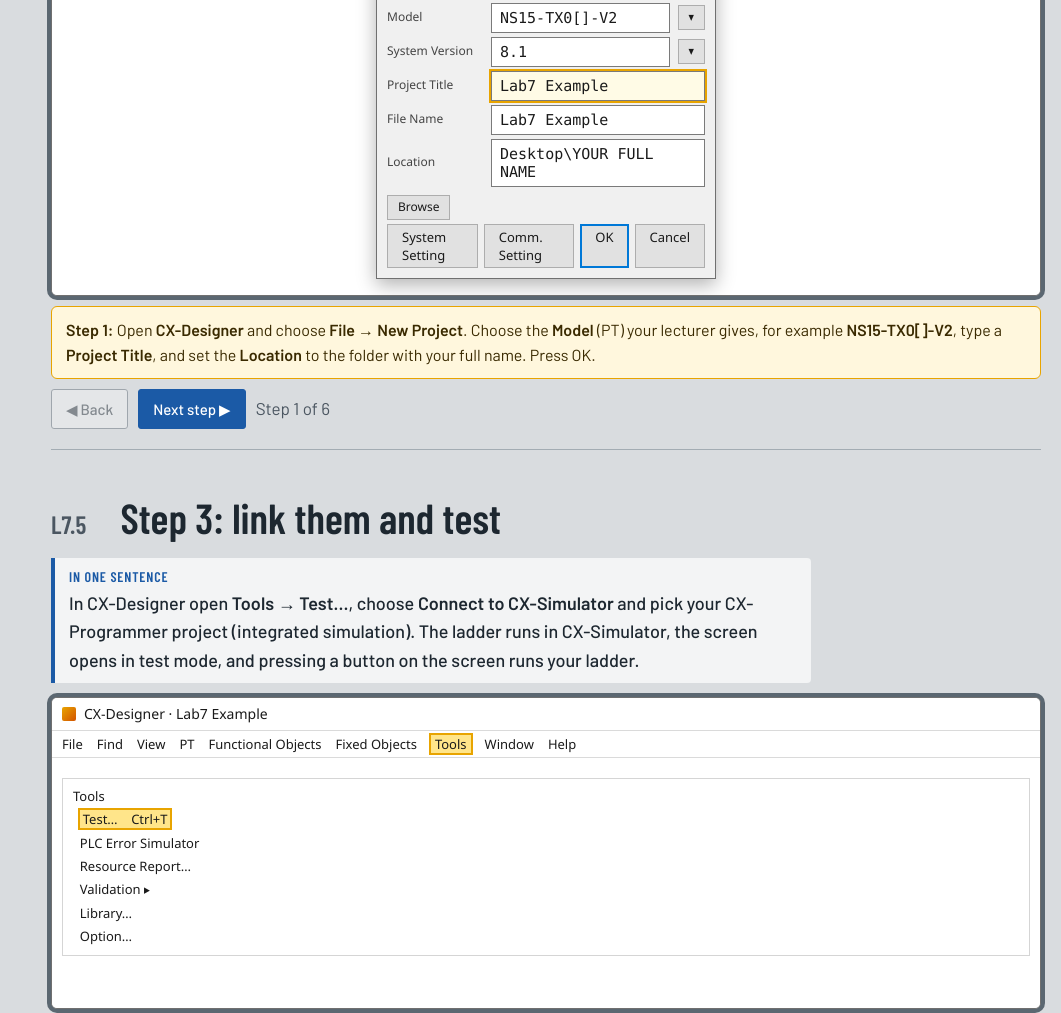
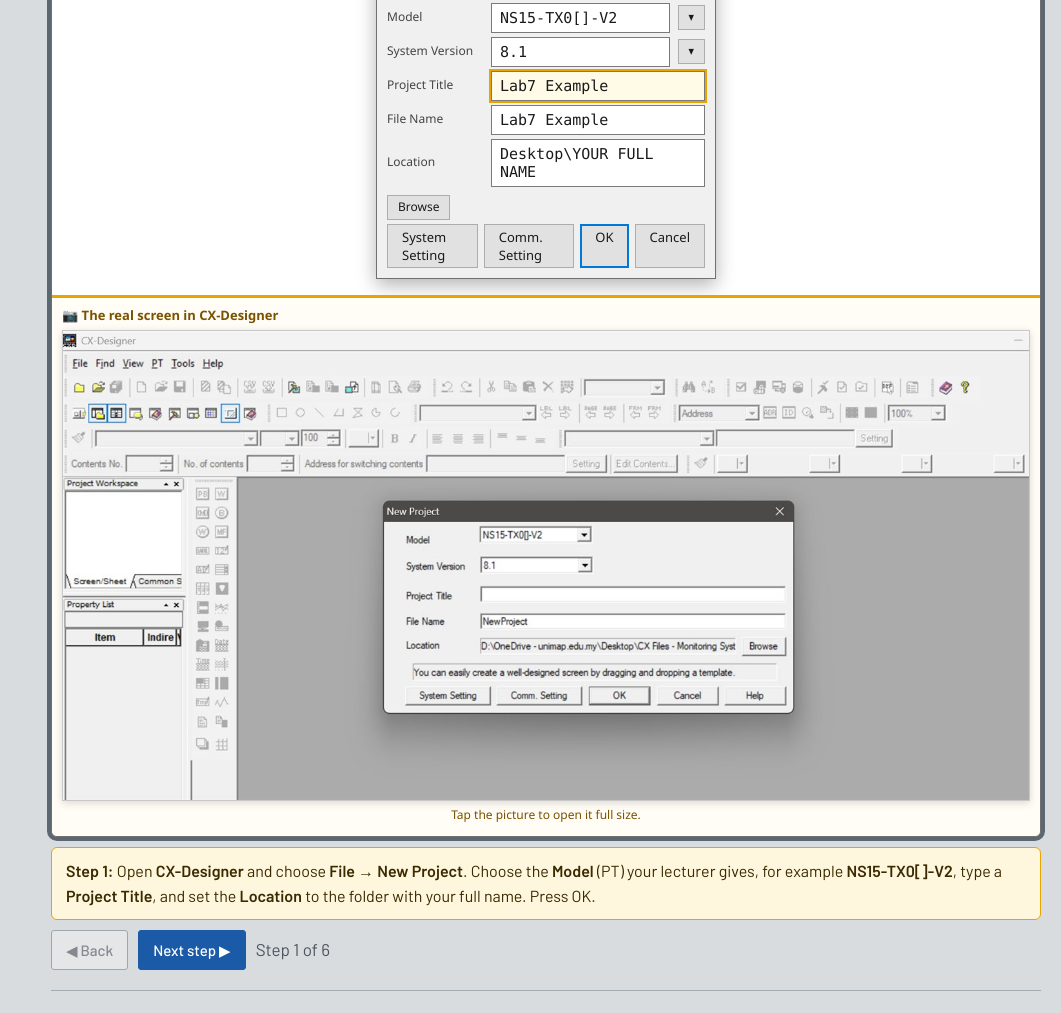
Before and after one commit to shukorrahim/EMT30205, a plain HTML site: page lab7.html in a window 1280 px wide. Shown: the part 3359-4372 px from the top of the page, without its empty margins (219-1280 px from the left). Drawn offline with nearby package versions, Linux system fonts and the light colour scheme.

Commit message:
﻿Lab 7: add the lecturer's CX-Designer screenshots to the steppers
Seven real screens (New Project, New Screen, object toolbar, Bit Button,
Bit Lamp, Tools menu, Test dialog) shown under the matching steps;
tap a picture to open it full size.

Co-Authored-By: Claude Opus 5.5 <noreply@anthropic.com>

```diff
--- a/lab7.html
+++ b/lab7.html
@@ -510,6 +510,12 @@ code{font:15px Consolas,"Courier New",monospace;background:var(--panel2);padding
 .pal .pi{width:34px;height:26px;display:flex;align-items:center;justify-content:center;font:600 10px "Segoe UI",sans-serif;color:#1B4F9C;border:1px solid #7A8CA8;background:#fff}
 .pal .pi.rnd{border-radius:50%;color:#8A6A00;border-color:#C8A000;background:#FFF4B0}
 .pal .pi.hi{outline:3px solid #E8A400;background:#FFE58A}
+.cxw .shot{margin:0;border-top:3px solid #E8A400;background:#FFFDF5;padding:8px 10px 12px}
+.cxw .shot figcaption{font:600 13px "Segoe UI",sans-serif;color:#7A5200;margin-bottom:6px}
+.cxw .shot img{display:block;max-width:100%;height:auto;margin:0 auto;border:1px solid #C8C8C8;box-shadow:0 2px 8px rgba(0,0,0,.15)}
+.cxw .shot img.tall{max-height:340px;width:auto}
+.cxw .shot .sn{display:block;font-weight:400;color:#7A2E00;margin-top:3px}
+.cxw .shot .zm{display:block;text-align:center;font-size:12px;color:#7A5200;margin-top:6px}
 </style>
 </head>
 <body>
@@ -770,7 +776,7 @@ const MENU_CXP=['File','Edit','View','Insert','PLC','Program','Simulation','Tool
 const MENU_CXD=['File','Find','View','PT','Functional Objects','Fixed Objects','Tools','Window','Help'];
 function stepper(id,steps,title,menus){let i=0;const w=$('#'+id+'Win'),cap=$('#'+id+'Cap');
   function draw(){const s=steps[i],mm=s.menus||menus;
-    w.innerHTML=`<div class="tt"><i></i>${s.title||title}</div>${mm?`<div class="mb">${mm.map(x=>`<span${s.menu===x?' class="hi"':''}>${x}</span>`).join('')}</div>`:''}<div class="cxbody">${s.body()}</div>`;
+    w.innerHTML=`<div class="tt"><i></i>${s.title||title}</div>${mm?`<div class="mb">${mm.map(x=>`<span${s.menu===x?' class="hi"':''}>${x}</span>`).join('')}</div>`:''}<div class="cxbody">${s.body()}</div>${s.shot?`<figure class="shot"><figcaption>📷 The real screen in CX-Designer${s.shot[3]?`<span class="sn">${s.shot[3]}</span>`:""}</figcaption><a href="img/lab7/${s.shot[0]}.jpg" target="_blank" rel="noopener" title="Open the full-size picture"><img src="img/lab7/${s.shot[0]}.jpg" alt="${s.shot[1]}" loading="lazy"${s.shot[2]?' class="tall"':''}></a><small class="zm">Tap the picture to open it full size.</small></figure>`:''}`;
     cap.innerHTML=`<b>Step ${i+1}:</b> ${s.cap}`;
     $('#'+id+'Num').textContent=`Step ${i+1} of ${steps.length}`;
     $('#'+id+'Back').disabled=i===0;$('#'+id+'Next').disabled=i===steps.length-1}
@@ -798,17 +804,17 @@ const dsc=(o)=>`<div class="cxdes"><div class="pal">${PAL.map(p=>`<span class="p
   <div class="dsc">${o.btn?`<div class="h7obj${o.hiB?' hi':''}"><button class="h7btn" tabindex="-1">START</button><small>SERIALA:00000.00</small></div>`:'<div class="ph">bit button</div>'}${o.lamp?`<div class="h7obj${o.hiL?' hi':''}"><div class="h7lamp"><i></i>MOTOR</div><small>SERIALA:00010.00</small></div>`:'<div class="ph">bit lamp</div>'}</div></div>`;
 const props=(t,tabs,body)=>`<div class="dlg in wide"><div class="dt">${t}</div><div class="tabs">${tabs.map((x,i)=>`<span${i===0?' class="on"':''}>${x}</span>`).join('')}</div><div class="dbd">${body}<div class="btns"><span>Apply</span><span class="pri">OK</span><span>Cancel</span></div></div></div>`;
 stepper('ds',[
- {menu:'File',cap:'Open <b>CX-Designer</b> and choose <b>File → New Project</b>. Choose the <b>Model</b> (PT) your lecturer gives, for example <b>NS15-TX0[]-V2</b>, type a <b>Project Title</b>, and set the <b>Location</b> to the folder with your full name. Press OK.',
+ {shot:['new-project','CX-Designer New Project dialog: Model NS15-TX0[]-V2, System Version 8.1, Project Title, File Name and Location'],menu:'File',cap:'Open <b>CX-Designer</b> and choose <b>File → New Project</b>. Choose the <b>Model</b> (PT) your lecturer gives, for example <b>NS15-TX0[]-V2</b>, type a <b>Project Title</b>, and set the <b>Location</b> to the folder with your full name. Press OK.',
   body:()=>dlg('New Project',[['Model','NS15-TX0[]-V2','','▾'],['System Version','8.1','','▾'],['Project Title','Lab7 Example',1],['File Name','Lab7 Example'],['Location','Desktop\\YOUR FULL NAME','','Browse']],[['System Setting'],['Comm. Setting'],['OK',1],['Cancel']])},
- {menu:'PT',cap:'A <b>New Screen</b> box appears. Keep <b>No. 0</b> and the title <b>Screen Page0000</b> (or type your own), then OK. You get an empty black screen.',
+ {shot:['new-screen','New Screen dialog with No. 0 and title Screen Page0000'],menu:'PT',cap:'A <b>New Screen</b> box appears. Keep <b>No. 0</b> and the title <b>Screen Page0000</b> (or type your own), then OK. You get an empty black screen.',
   body:()=>dlg('New Screen',[['No.','0'],['Title','Screen Page0000',1]])},
- {menu:'Functional Objects',pal:'Bit Button',cap:'On the object toolbar, click <b>PB</b> (<b>Bit Button</b>) and drag a box on the screen. Double-click the button to open its properties.',
+ {shot:['object-toolbar','CX-Designer object toolbar: PB is the bit button and B is the bit lamp',1],menu:'Functional Objects',pal:'Bit Button',cap:'On the object toolbar, click <b>PB</b> (<b>Bit Button</b>) and drag a box on the screen. Double-click the button to open its properties.',
   body:()=>dsc({pal:'Bit Button',btn:true,hiB:true})},
- {menu:'Functional Objects',cap:'In the <b>General</b> tab, choose Action Type <b>Momentary</b> and set the <b>Write Address</b> with <b>Set1…</b> to <b>SERIALA:00000.00</b>. That is address <b>0.00</b>, the START contact in the ladder. Put the text START in the <b>Label</b> tab, then OK.',
+ {shot:['bit-button','Bit Button properties: Action Type Momentary and Write Address SERIALA:00000.00'],menu:'Functional Objects',cap:'In the <b>General</b> tab, choose Action Type <b>Momentary</b> and set the <b>Write Address</b> with <b>Set1…</b> to <b>SERIALA:00000.00</b>. That is address <b>0.00</b>, the START contact in the ladder. Put the text START in the <b>Label</b> tab, then OK.',
   body:()=>props('Bit Button - PB0001',['General','Color/Shape','Label','Frame','Flicker','Write','Password','…'],
     `<div class="pgrid"><div class="grp"><b>Action Type</b>${radio(1,'Momentary',1)}${radio(0,'Alternate')}${radio(0,'SET')}${radio(0,'RESET')}</div>
      <div class="grp"><b>Address</b><div class="drow"><span class="lbl">Write Address</span><span class="fld hi">SERIALA:00000.00</span><span class="dbtn">Set1…</span></div></div></div>`)},
- {menu:'Functional Objects',pal:'Bit Lamp',cap:'Click <b>B</b> (<b>Bit Lamp</b>), drag it on the screen and double-click it. Set the <b>Display Address</b> to <b>SERIALA:00010.00</b>: address <b>10.00</b>, the MOTOR coil. A lamp only <b>reads</b> the address; it never changes it.',
+ {shot:['bit-lamp','Bit Lamp properties: Display Address SERIALA:00000.00 (change it to SERIALA:00010.00)',0,'Here the lamp still shows the default address 00000.00. Change it to <b>SERIALA:00010.00</b> so it reads the MOTOR coil.'],menu:'Functional Objects',pal:'Bit Lamp',cap:'Click <b>B</b> (<b>Bit Lamp</b>), drag it on the screen and double-click it. Set the <b>Display Address</b> to <b>SERIALA:00010.00</b>: address <b>10.00</b>, the MOTOR coil. A lamp only <b>reads</b> the address; it never changes it.',
   body:()=>props('Bit Lamp - PL0001',['General','Color/Shape','Label','Frame','Flicker','Control Flag','…'],
     `<div class="grp"><b>Address</b><div class="drow"><span class="lbl">Display Address</span><span class="fld hi">SERIALA:00010.00</span><span class="dbtn">Set1…</span></div></div>`)+dsc({pal:'Bit Lamp',btn:true,lamp:true,hiL:true})},
  {menu:'File',cap:'Choose <b>File → Save</b>. Your screen is ready: one button writing 0.00 and one lamp reading 10.00.',
@@ -816,9 +822,9 @@ stepper('ds',[
 ],'CX-Designer · Lab7 Example - [0000:Screen Page0000]',MENU_CXD);
 
 stepper('ln',[
- {menu:'Tools',cap:'In <b>CX-Designer</b>, open the <b>Tools</b> menu and choose <b>Test…</b> (or press <b>Ctrl+T</b>).',
+ {shot:['tools-menu','CX-Designer Tools menu with Test… Ctrl+T at the top'],menu:'Tools',cap:'In <b>CX-Designer</b>, open the <b>Tools</b> menu and choose <b>Test…</b> (or press <b>Ctrl+T</b>).',
   body:()=>`<div class="tree">Tools<br>&nbsp;&nbsp;<span class="hi">Test…&nbsp;&nbsp;&nbsp;&nbsp;Ctrl+T</span><br>&nbsp;&nbsp;PLC Error Simulator<br>&nbsp;&nbsp;Resource Report…<br>&nbsp;&nbsp;Validation ▸<br>&nbsp;&nbsp;Library…<br>&nbsp;&nbsp;Option…</div>`},
- {menu:'Tools',cap:'In the <b>Test</b> box choose <b>Connect to CX-Simulator</b> (this is the integrated simulation). Host Name stays <b>SERIALA</b>. Press <b>Browse</b> and choose your CX-Programmer file <b>Lab7 Example.cxp</b> from Step 1, then press <b>Start</b>.',
+ {shot:['test-dialog','CX-Designer Test box with Connect to CX-Simulator selected, Host Name SERIALA and a Browse button for the File Name'],menu:'Tools',cap:'In the <b>Test</b> box choose <b>Connect to CX-Simulator</b> (this is the integrated simulation). Host Name stays <b>SERIALA</b>. Press <b>Browse</b> and choose your CX-Programmer file <b>Lab7 Example.cxp</b> from Step 1, then press <b>Start</b>.',
   body:()=>`<div class="dlg in wide"><div class="dt">Test</div><div class="dbd">${radio(0,'Start testing offline')}${radio(1,'<b>Connect to CX-Simulator</b> · Perform Integrated Simulation with the running …',1)}
     <div class="grp"><div class="drow"><span class="lbl">Host Name</span><span class="fld">SERIALA</span></div><div class="drow"><span class="lbl">File Name</span><span class="fld hi">Desktop\\YOUR FULL NAME\\Lab7 Example.cxp</span><span class="dbtn">Browse</span></div></div>
     ${radio(0,'Connect to PLC')}<div class="btns"><span class="pri">Start</span><span>Cancel</span></div></div></div>`},
```
Also changed, not shown: img/lab7/bit-button.jpg (added), img/lab7/bit-lamp.jpg (added), img/lab7/new-project.jpg (added), img/lab7/new-screen.jpg (added), img/lab7/object-toolbar.jpg (added), img/lab7/test-dialog.jpg (added), img/lab7/tools-menu.jpg (added).
